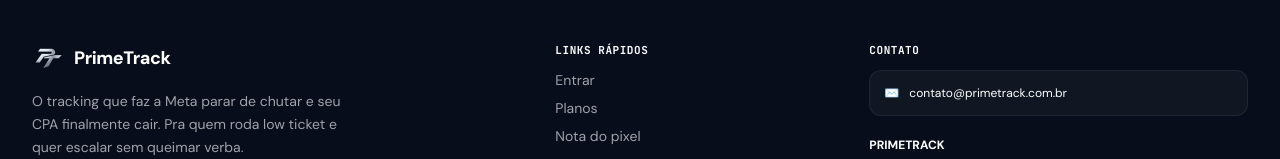
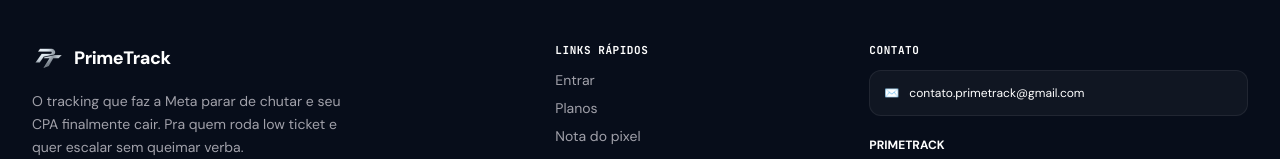
Before and after one commit to ojeanmacedo/primetrack, a React (Vite) app: page / in a window 1280 px wide. Shown: the part 7126-7285 px from the top of the page. Built offline with nearby package versions, Linux system fonts and the light colour scheme; no server answers.

Commit message:
fix: update contact email to contato.primetrack@gmail.com on landing page

```diff
--- a/src/pages/LandingPage.jsx
+++ b/src/pages/LandingPage.jsx
@@ -680,10 +680,13 @@
               <h5 className="font-mono text-white text-[11px] uppercase tracking-wider font-bold">
                 Contato
               </h5>
-              <div className="p-3.5 rounded-xl bg-white/[0.04] border border-white/[0.07] text-white text-xs flex items-center gap-2.5">
+              <a
+                href="mailto:contato.primetrack@gmail.com"
+                className="p-3.5 rounded-xl bg-white/[0.04] hover:bg-white/[0.08] border border-white/[0.07] text-white text-xs flex items-center gap-2.5 transition-colors"
+              >
                 <span>✉️</span>
-                <span>contato@primetrack.com.br</span>
-              </div>
+                <span>contato.primetrack@gmail.com</span>
+              </a>
               <div className="text-[12px] text-zinc-400 leading-relaxed pt-2">
                 <strong className="text-white block mb-0.5">PRIMETRACK</strong>
                 CNPJ: 48.390.123/0001-02
```
